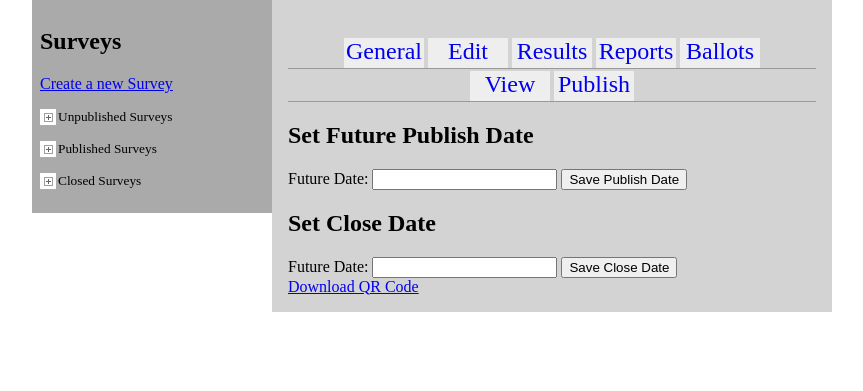
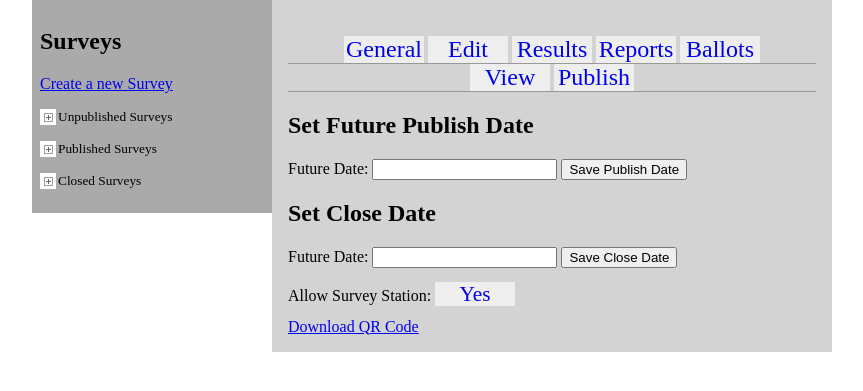
Before and after one commit to mostateresnet/django-resnet-survey, a Django app: template survey/templates/survey/survey_dashboard.html in a window 1280 px wide. Shown: the part 88-479 px from the top of the page, without its empty margins (208-1071 px from the left). Run offline with Django 3.2, Linux system fonts and the light colour scheme; the template is opened without the code that fills it, so the values that code supplies are empty; some libraries are stand-ins or nearby versions.

Commit message:
Added option to disable cookies

```diff
--- a/survey/models.py
+++ b/survey/models.py
@@ -12,6 +12,7 @@ class Survey(models.Model):
     start_date = models.DateTimeField(null=True, blank=True)
     end_date = models.DateTimeField(null=True, blank=True)
     description = models.CharField(max_length=1024, null=False, blank=True)
+    use_cookies = models.BooleanField(default=True)
 
     @models.permalink
     def get_absolute_url(self):
@@ -27,6 +28,10 @@ class Survey(models.Model):
     @property
     def closed(self):
         return self.end_date <= now()
+
+    def track(self, on=True):
+        self.use_cookies = on
+        self.save()
 
     def publish(self, dt=None):
         if dt is None:
--- a/survey/static/css/base.css
+++ b/survey/static/css/base.css
@@ -34,11 +34,28 @@
     display: inline-block;
     background:#EEE;
     width:80px;
-    height:30px;
+C
     margin-top: 2px;
     text-decoration:none;
     font-size: 18pt;
 }
+
+.toggle-label{
+    margin-top: 12px;
+    margin-bottom: 12px;
+}
+
+.toggle-button{
+    display: inline-block;
+    background:#EEE;
+    width:80px;
+    height:24px;
+    margin-top: 2px;
+    text-align: center;
+    text-decoration:none;
+    font-size: 16pt;
+}
+
 .buttons li a:hover{
     background:#BBB;
 }
--- a/survey/static/js/survey_dashboard.js
+++ b/survey/static/js/survey_dashboard.js
@@ -27,6 +27,7 @@ function verify_survey_close(e)
   }
 }
 
-$.ready = function(){
+$.ready = function()
+{
   $('#close_survey').click(verify_survey_close);
 };
--- a/survey/templates/survey/survey_dashboard.html
+++ b/survey/templates/survey/survey_dashboard.html
@@ -47,6 +47,11 @@
 {% include 'survey/ajax/future_publish.html' %}
 {% include 'survey/ajax/future_close.html' %}
 
+
+
+<div class = 'toggle-label'>Allow Survey Station: <a class='toggle-button' id='toggle_track' href='{% url surveytrack survey.slug %}'>{{ survey.use_cookies|yesno:"No,Yes" }}</a></div>
+
+
 <a href="{% url qrcode survey.slug %}">Download QR Code</a>
 
 {% endblock %}
--- a/survey/urls.py
+++ b/survey/urls.py
@@ -11,6 +11,7 @@ urlpatterns = patterns(
     url(r'^(?P<slug>[-_\w]+)/edit/$', login_required(SurveyEditView.as_view()), name='surveyedit'),
     url(r'^(?P<slug>[-_\w]+)/publish/$', login_required(SurveyPublishView.as_view()), name='publishsurvey'),
     url(r'^(?P<slug>[-_\w]+)/close/$', login_required(SurveyCloseView.as_view()), name='closesurvey'),
+    url(r'^(?P<slug>[-_\w]+)/track/$', login_required(SurveyTrackView.as_view()), name='surveytrack'),
     url(r'^(?P<slug>[-_\w]+)/results/$', login_required(SurveyResultsView.as_view()), name='surveyresults'),
     url(r'^(?P<slug>[-_\w]+)/export/$', login_required(SurveyExportView.as_view()), name='exportresults'),
     url(r'^(?P<slug>[-_\w]+)/ballots/$', BallotResultsView.as_view(), name='ballot'),
```
Also changed, not shown: survey/views.py (+14 -2 lines), survey/migrations/0010_auto__add_field_survey_use_cookies.py (added), survey/migrations/0011_auto__del_field_survey_use_cookies.py (added), survey/migrations/0012_auto__add_field_survey_use_cookies.py (added).
